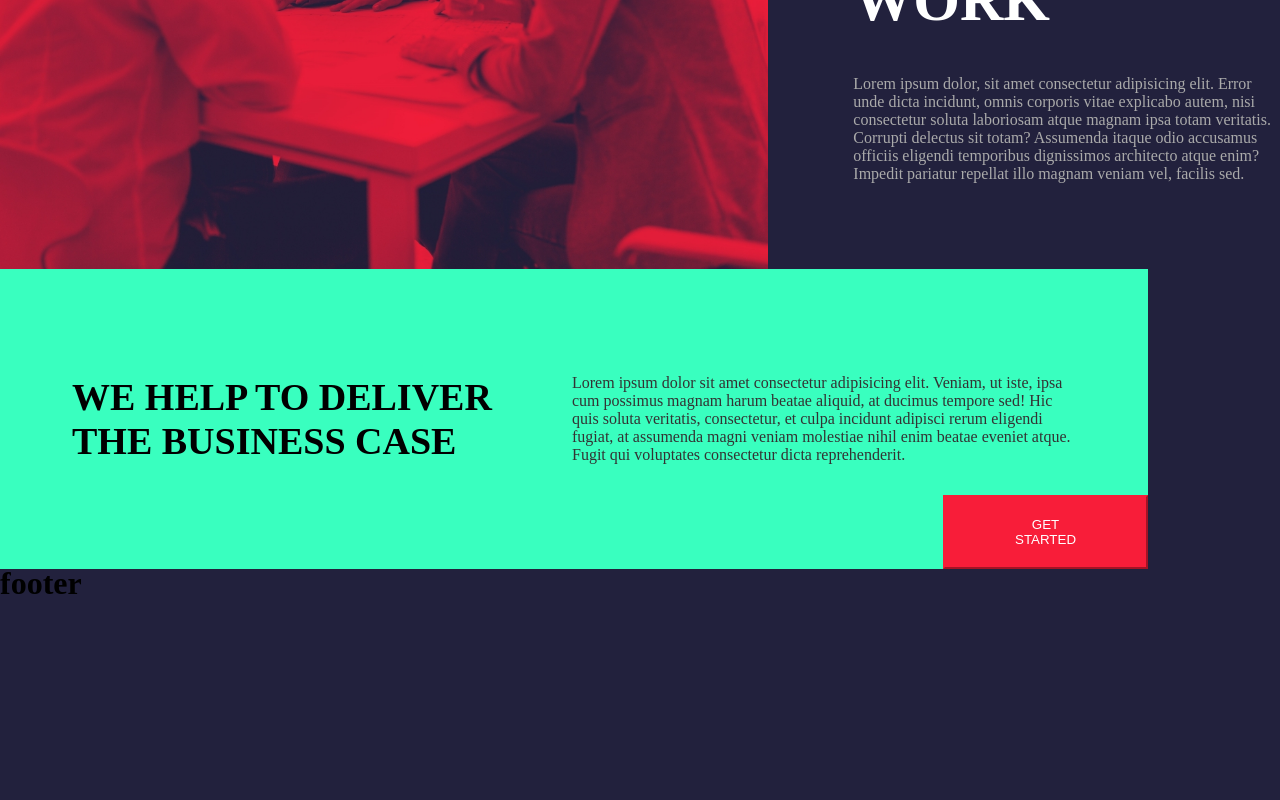
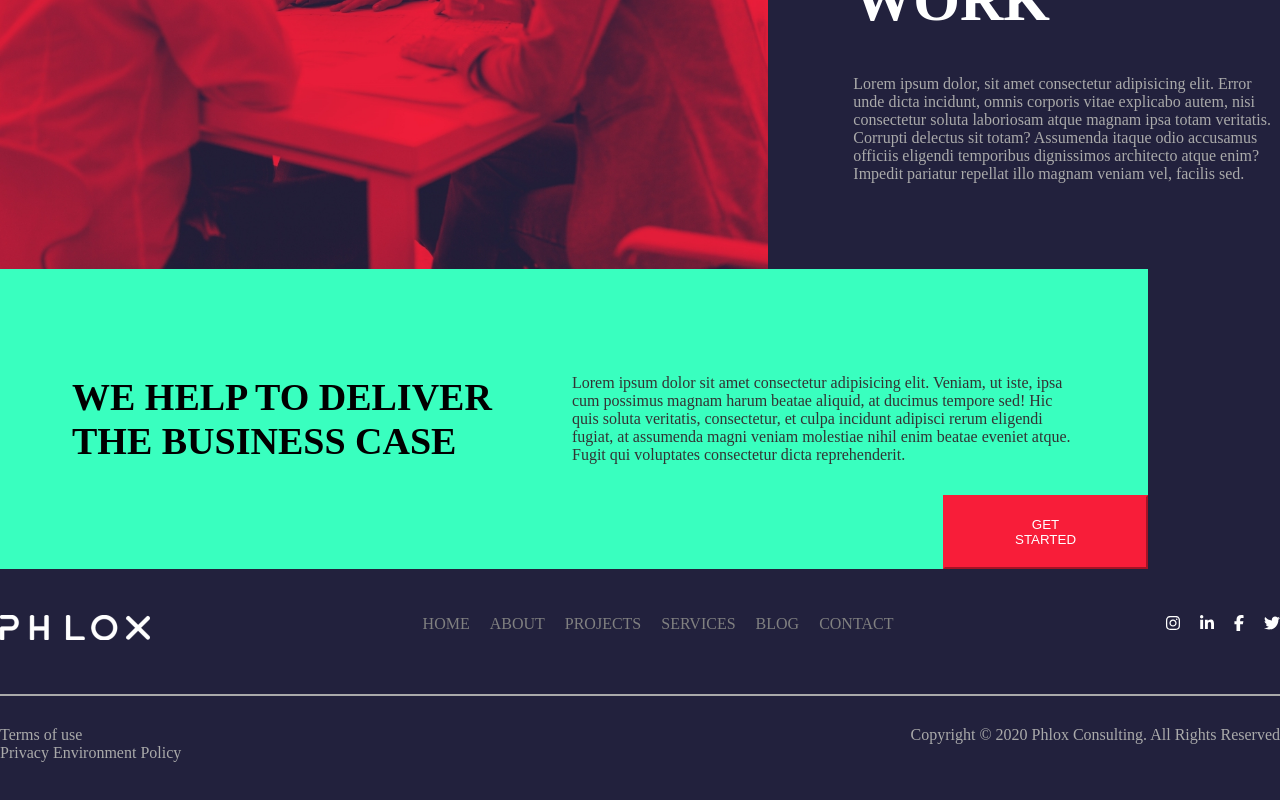
Before and after one commit to FraBona/proj-html-vuejs, a Vue app: page / in a window 1280 px wide. Shown: the part 1888-2688 px from the top of the page. Before the commit the page ends 2490 px from the top, so only its background shows below. Built offline with nearby package versions, Linux system fonts and the light colour scheme.

Commit message:
section blog

```diff
--- a/src/components/AppFooter.vue
+++ b/src/components/AppFooter.vue
@@ -1,11 +1,83 @@
-<script>
-
-</script>
+<script></script>
 
 <template>
-  <h1>footer</h1>
+  <div class="footer">
+    <div class="container">
+      <div class="row">
+        <div class="col">
+          <img src="../img/images/logotype-2-150x25.png" alt="" />
+        </div>
+        <div class="col">
+          <ul class="menu">
+            <li class="menu_item">HOME</li>
+            <li class="menu_item">ABOUT</li>
+            <li class="menu_item">PROJECTS</li>
+            <li class="menu_item">SERVICES</li>
+            <li class="menu_item">BLOG</li>
+            <li class="menu_item">CONTACT</li>
+          </ul>
+        </div>
+        <div class="col">
+          <ul class="menu">
+            <li class="icon"><font-awesome-icon :icon="['fab', 'instagram']" /></li>
+            <li class="icon"><font-awesome-icon :icon="['fab', 'linkedin-in']" /></li>
+            <li class="icon"><font-awesome-icon :icon="['fab', 'facebook-f']" /></li>
+            <li class="icon"><font-awesome-icon :icon="['fab', 'twitter']" /></li>
+          </ul>
+        </div>
+        <div class="col-12">
+          <div class="line"></div>
+        </div>
+        <div class="col">
+          <p class="p-footer">Terms of use <br> Privacy Environment Policy</p>
+        </div>
+        <div class="col">
+          <p class="p-footer">Copyright © 2020 Phlox Consulting. All Rights Reserved</p>
+        </div>
+      </div>
+    </div>
+  </div>
 </template>
 
-<style scoped>
+<style lang="scss" scoped>
 
+@use "../style/partials/palette" as *;
+
+.footer{
+  margin: 50px 0;
+}
+.row {
+  display: flex;
+  flex-wrap: wrap;
+  justify-content: space-between;
+}
+
+.menu{
+  display: flex;
+  flex-wrap: wrap;
+  gap: 20px;
+}
+
+.menu_item{
+  color: grey;
+}
+
+.icon{
+  color: white;
+}
+
+.col-12{
+  width: 100%;
+}
+
+.line{
+  width: 100%;
+  height: 2px;
+  background-color: $grey;
+  margin-top: 50px;
+  margin-bottom: 30px;
+}
+.p-footer{
+  color: $grey;
+}
 </style>
--- a/src/components/AppHeader.vue
+++ b/src/components/AppHeader.vue
@@ -149,7 +149,7 @@ export default {
   flex-direction: column;
 }
 .align-item {
-  align-items: flex-end;
+  align-items: baseline;
   gap: 10px;
 }
 
--- /dev/null
+++ b/src/components/main/AppBlog.vue
@@ -0,0 +1,174 @@
+<script></script>
+
+<template>
+  <div class="blog">
+    <div class="container">
+      <div class="block-blog">
+        <div class="line"></div>
+        <p>BLOG</p>
+      </div>
+
+      <div class="first-row">
+        <div class="col">
+          <h1 class="title">THE RECENT NEWS YOU MUST READ IT</h1>
+        </div>
+        <div class="col">
+          <button class="btn-blog">VIEW ALL</button>
+        </div>
+      </div>
+
+      <div class="row">
+        <div class="col-6 p-col first-col">
+          <img
+            src="../../img/images/startup-business-people-and-strategy-board-PAJ3P9K-1390x1042.jpg"
+            alt=""
+          />
+          <div class="first-div">
+            <div class="container-xxs">
+              <div class="first-block">
+                <p>July 4, 2019</p>
+                <p>by paul</p>
+              </div>
+              <div class="second-block">
+                <h2>Canadian Consulting Firm acquired by Uk Giant</h2>
+              </div>
+              <div class="third-block">
+                <p>
+                  Lorem ipsum, dolor sit amet consectetur adipisicing elit.
+                  Consequuntur expedita saepe ad aspernatur, corporis atque
+                  voluptate vero, magni debitis porro sed impedit itaque dolorem
+                  corrupti enim iste maiores minima architecto?
+                </p>
+              </div>
+            </div>
+          </div>
+        </div>
+        <div class="col-6 p-col second-col">
+          <img
+            src="../../img/images/business-people-working-together-on-project-and-5FHSKBL-1390.jpg"
+            alt=""
+          />
+          <div class="second-div">
+            <div class="container-xxs">
+              <div class="first-block">
+                <p>July 4, 2019</p>
+                <p>by paul</p>
+              </div>
+              <div class="second-block">
+                <h2>Canadian Consulting Firm acquired by Uk Giant</h2>
+              </div>
+              <div class="third-block">
+                <p>
+                  Lorem ipsum, dolor sit amet consectetur adipisicing elit.
+                  Consequuntur expedita saepe ad aspernatur, corporis atque
+                  voluptate vero, magni debitis porro sed impedit itaque dolorem
+                  corrupti enim iste maiores minima architecto?
+                </p>
+              </div>
+            </div>>
+          </div>
+        </div>
+      </div>
+    </div>
+  </div>
+</template>
+
+<style lang="scss" scoped>
+@use "../../style/partials/palette.scss" as *;
+.blog {
+  margin-top: 500px;
+}
+
+.block-blog {
+  display: flex;
+  align-items: baseline;
+  gap: 10px;
+}
+
+.block-blog > p {
+  color: white;
+  font-size: 20px;
+}
+.line {
+  width: 30px;
+  height: 3px;
+  background-color: $green;
+}
+
+.first-row {
+  display: flex;
+  justify-content: space-between;
+  margin: 50px 0;
+}
+
+.btn-blog {
+  padding: 20px 50px;
+  background-color: $green;
+  border-color: $green;
+}
+
+.title {
+  color: white;
+  font-size: 40px;
+}
+.row {
+  display: flex;
+  flex-wrap: wrap;
+}
+.col-6 {
+  flex-basis: calc((100% / 12) * 6);
+}
+
+.p-col {
+  padding-right: 10px;
+}
+
+.first-col {
+  position: relative;
+}
+
+.second-col {
+  position: relative;
+}
+
+.first-div {
+  width: 600px;
+  height: 350px;
+  background-color: white;
+  position: absolute;
+  bottom: -20%;
+  right: 10px;
+}
+
+.second-div {
+  width: 600px;
+  height: 350px;
+  background-color: white;
+  position: absolute;
+  bottom: -20%;
+  right: 10px;
+}
+
+.container-xxs {
+  max-width: 300px;
+  margin: 0 100px;
+}
+
+.first-block {
+  display: flex;
+  gap: 20px;
+}
+.first-block > p {
+  color: red;
+  padding: 20px 0;
+}
+
+.second-block {
+  margin: 30px 0;
+  font-size: 20px;
+}
+
+.third-block > p {
+  color: $grey;
+}
+</style>
--- a/src/db.json
+++ b/src/db.json
@@ -40,5 +40,23 @@
       "description": "When, while lovely valley teem with vapour around meand eridian sun strikes the upper impenetrable foliage of my trees, and but a"
     }
 
+  ],
+
+  "CardConsultants": [
+    {
+      "name": "Mario Rossi",
+      "agency": "Amazon",
+      "description": "When, while lovely valley teem with vapour around meand eridian sun strikes the upper impenetrable foliage of my trees, and but a. When, while lovely valley teem with vapour around meand eridian sun strikes the upper impenetrable foliage of my trees, and but a. When, while lovely valley teem with vapour around meand eridian sun strikes the upper impenetrable foliage of my trees, and but a"
+    },
+    {
+      "name": "Paolo Rossi",
+      "agency": "Facebook",
+      "description": "When, while lovely valley teem with vapour around meand eridian sun strikes the upper impenetrable foliage of my trees, and but a. When, while lovely valley teem with vapour around meand eridian sun strikes the upper impenetrable foliage of my trees, and but a. When, while lovely valley teem with vapour around meand eridian sun strikes the upper impenetrable foliage of my trees, and but a"
+    },
+    {
+      "name": "Francesco Zanetti",
+      "agency": "Apple",
+      "description": "When, while lovely valley teem with vapour around meand eridian sun strikes the upper impenetrable foliage of my trees, and but a. When, while lovely valley teem with vapour around meand eridian sun strikes the upper impenetrable foliage of my trees, and but a. When, while lovely valley teem with vapour around meand eridian sun strikes the upper impenetrable foliage of my trees, and but a"
+    }
   ]
 }
--- a/src/main.js
+++ b/src/main.js
@@ -15,12 +15,16 @@ import {
   faCartShopping,
   faSearch,
   faPlay,
-  fas
-
+  fas,
 } from '@fortawesome/free-solid-svg-icons'
 
+import { faTwitter } from '@fortawesome/free-brands-svg-icons'
+import { faInstagram } from '@fortawesome/free-brands-svg-icons'
+import { faFacebookF } from '@fortawesome/free-brands-svg-icons'
+import { faLinkedinIn } from '@fortawesome/free-brands-svg-icons'
+
 /* add icons to the library */
-library.add(faUserSecret, faUser, faCartShopping, faSearch, faPlay, fas)
+library.add(faUserSecret, faUser, faCartShopping, faSearch, faPlay, fas, faTwitter, faInstagram, faFacebookF, faLinkedinIn)
 
 
 
```
